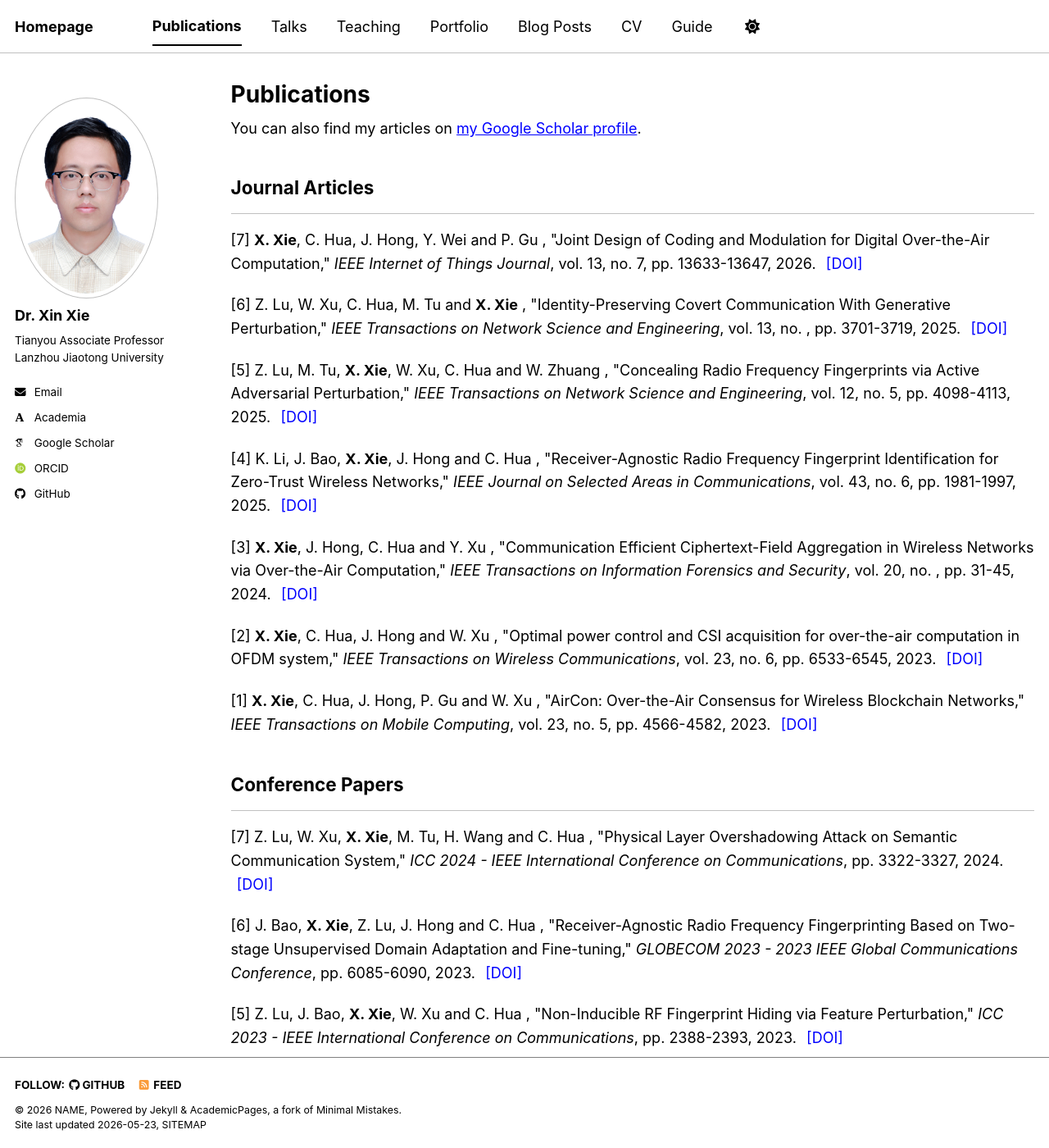
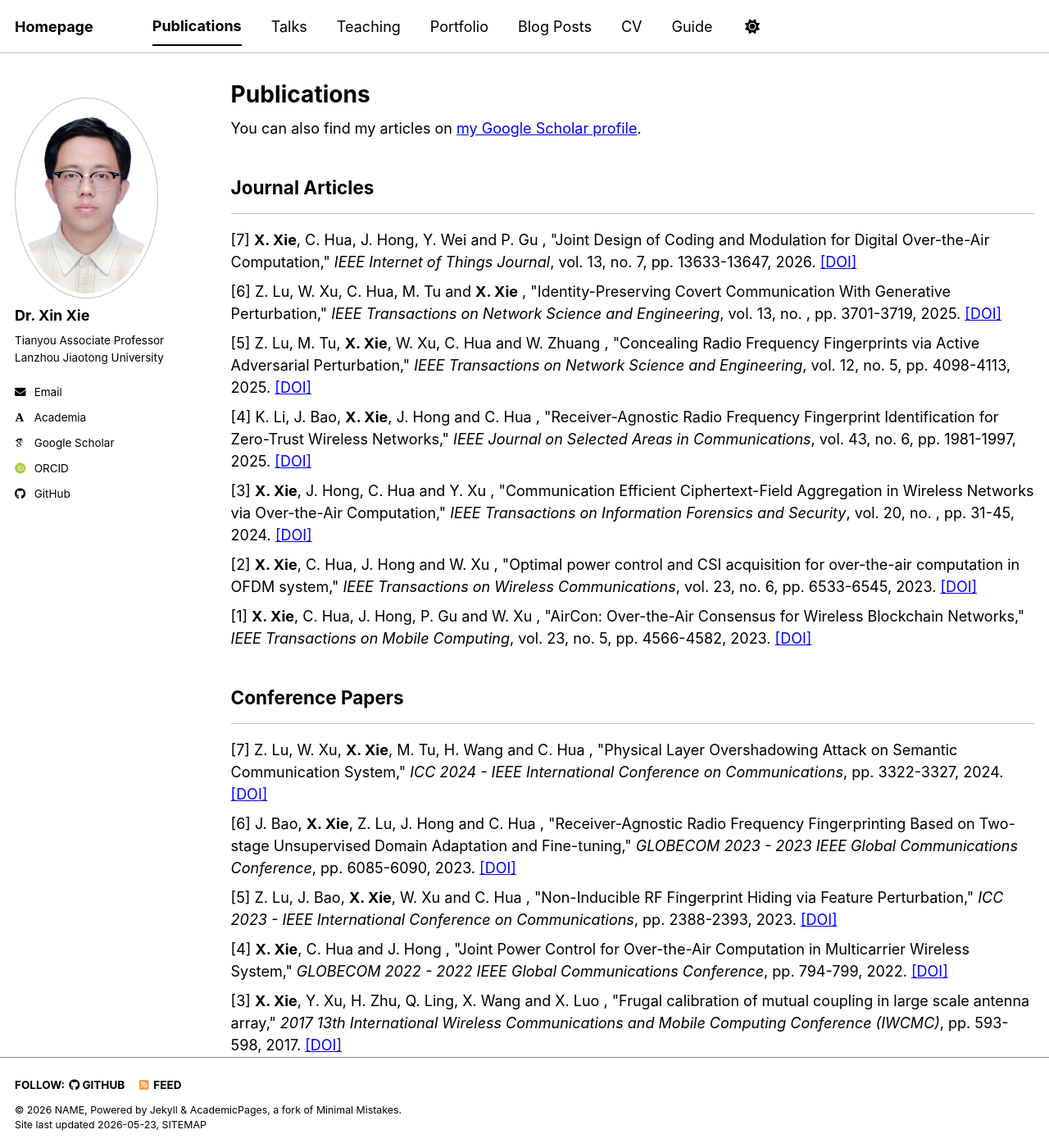
Before and after one commit to xiexin312/xiexin312.github.io, a Jekyll site: the page built from _pages/publications.html, in a window 1280 px wide and 1400 px high. Shown: the whole window at 82% size. Built offline with Jekyll 4.4.1, drawn with Linux system fonts in a browser that asks for light colours; some web fonts are replaced; a script bundle is joined from its source files by our own code; library files that are not in the unit come from our copies.

Commit message:
修改publication显示方式

```diff
--- a/_pages/publications.html
+++ b/_pages/publications.html
@@ -17,7 +17,7 @@
     {% assign total_in_category = category_posts | size %}
     {% if total_in_category > 0 %}
       <h2>{{ category[1].title }}</h2><hr />
-      <ul class="pub-list">
+      <ul class="pub-list" style="list-style-type: none; padding-left: 0;">
       {% for post in category_posts reversed %}
         {% assign index = total_in_category | minus: forloop.index0 %}
         {% include pub-simple.html %}
@@ -27,7 +27,7 @@
   {% endfor %}
 {% else %}
   {% assign total_pubs = site.publications | size %}
-  <ul class="pub-list">
+  <ul class="pub-list" style="list-style-type: none; padding-left: 0;">
   {% for post in site.publications reversed %}
     {% assign index = total_pubs | minus: forloop.index0 %}
     {% include pub-simple.html %}
--- a/assets/css/main.scss
+++ b/assets/css/main.scss
@@ -41,19 +41,3 @@
     "vendor/font-awesome/solid",
     "vendor/font-awesome/brands"
 ;
-
-
-.pub-list {
-  list-style-type: none;  /* 去掉默认列表符号 */
-  padding-left: 0;        /* 去掉左边距 */
-}
-
-.pub-list li {
-  margin-bottom: 1.2em;
-  line-height: 1.6;
-}
-
-.pub-list a {
-  margin-left: 0.4em;
-  text-decoration: none;
-}
```
